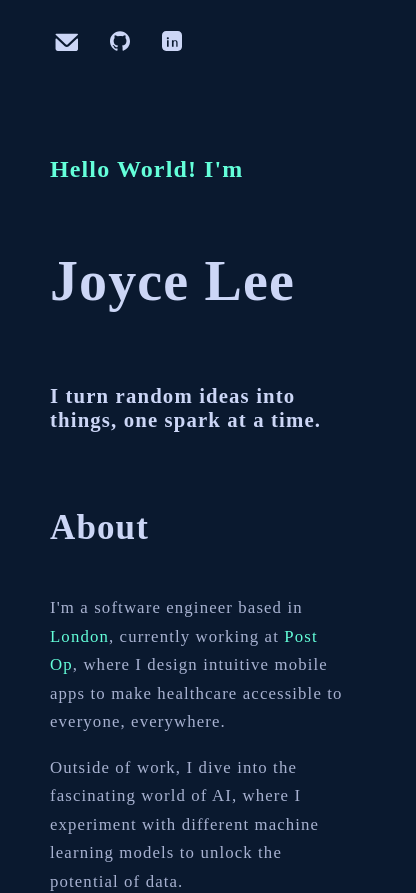
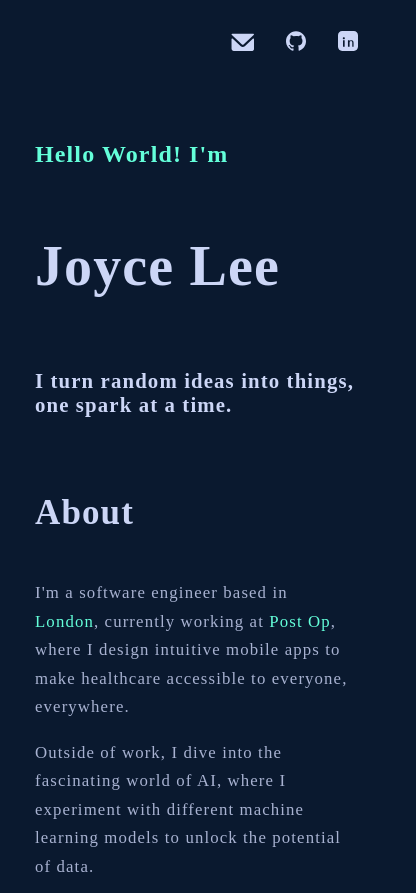
Before and after one commit to joyce-leesw/joyce-lee, a React (Vite) app: page / in a window 390 px wide. Shown: the top 893 px of the page, 416 px wide, since content can reach past the window. Built offline with nearby package versions, Linux system fonts and the light colour scheme; a web font is replaced by a local one.

Commit message:
disabled horizontal scrolling on mobile devices

```diff
--- a/src/App.css
+++ b/src/App.css
@@ -4,6 +4,7 @@
   justify-content: center;
   padding: 10px;
   background-color: var(--navy);
+  overflow-x: hidden
 }
 
 .main-content {
@@ -27,7 +28,6 @@
 @media only screen and (max-width: 1024px) {
   .main-content {
     width: 80%;
-    box-sizing: border-box;
   }
 }
 
@@ -38,15 +38,13 @@
 
   .main-content {
     width: 100%;
-    padding: 50px;
+    padding: 35px;
     margin: 0;
-    box-sizing: border-box;
   }
 
   .section {
     padding: 20px 0;
     font-size: 14px;
     width: 100%;
-    box-sizing: border-box;
   }
 }
--- a/src/styles/NavBar.css
+++ b/src/styles/NavBar.css
@@ -66,10 +66,6 @@
 }
 
 @media only screen and (max-width: 788px) {
-  .nav-icons ul {
-    gap: 2rem;
-  }
-
   .icon {
     width: 20px;
     height: 20px;
@@ -82,8 +78,9 @@
   .nav-icons {
     display: flex;
     width: 100%;
-    background-color: var(--navy);
     z-index: 100;
+    justify-content: flex-end;
+    padding-right: 40px;
   }
 
   .nav-links {
```
